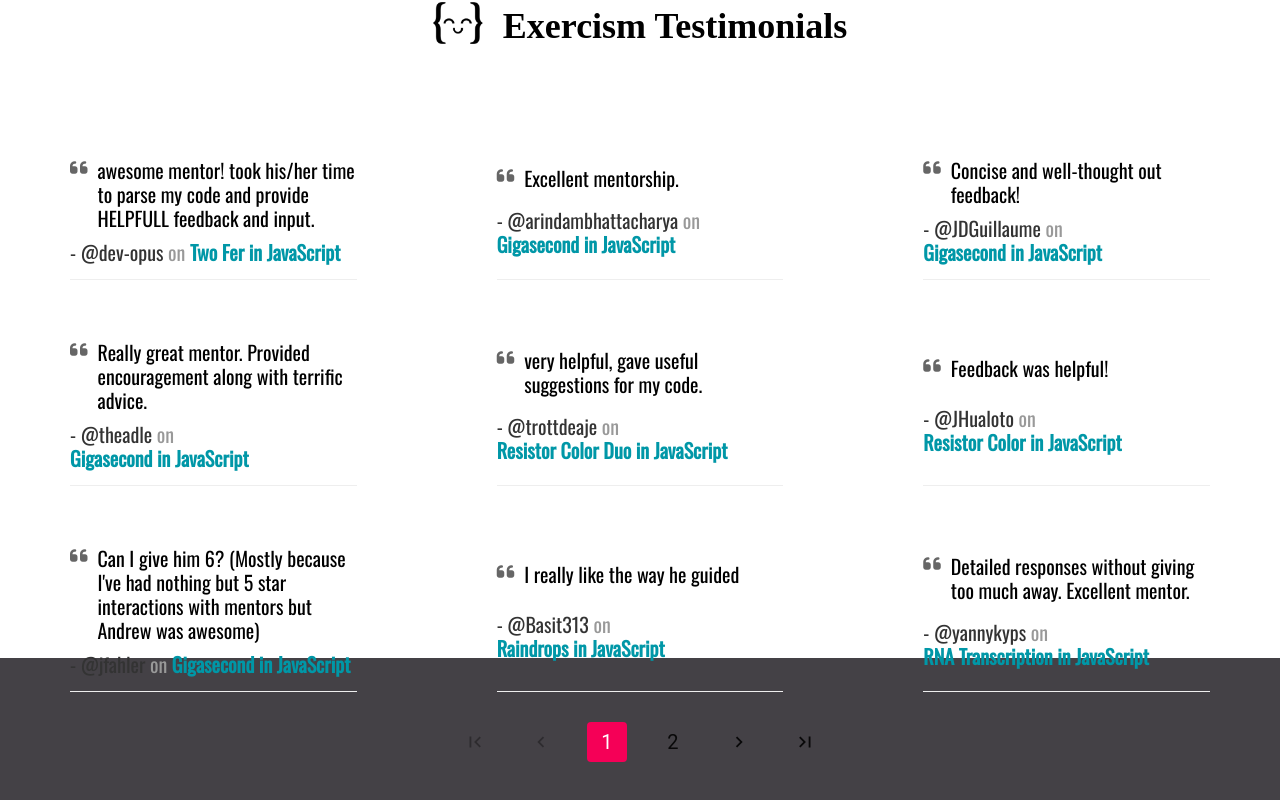
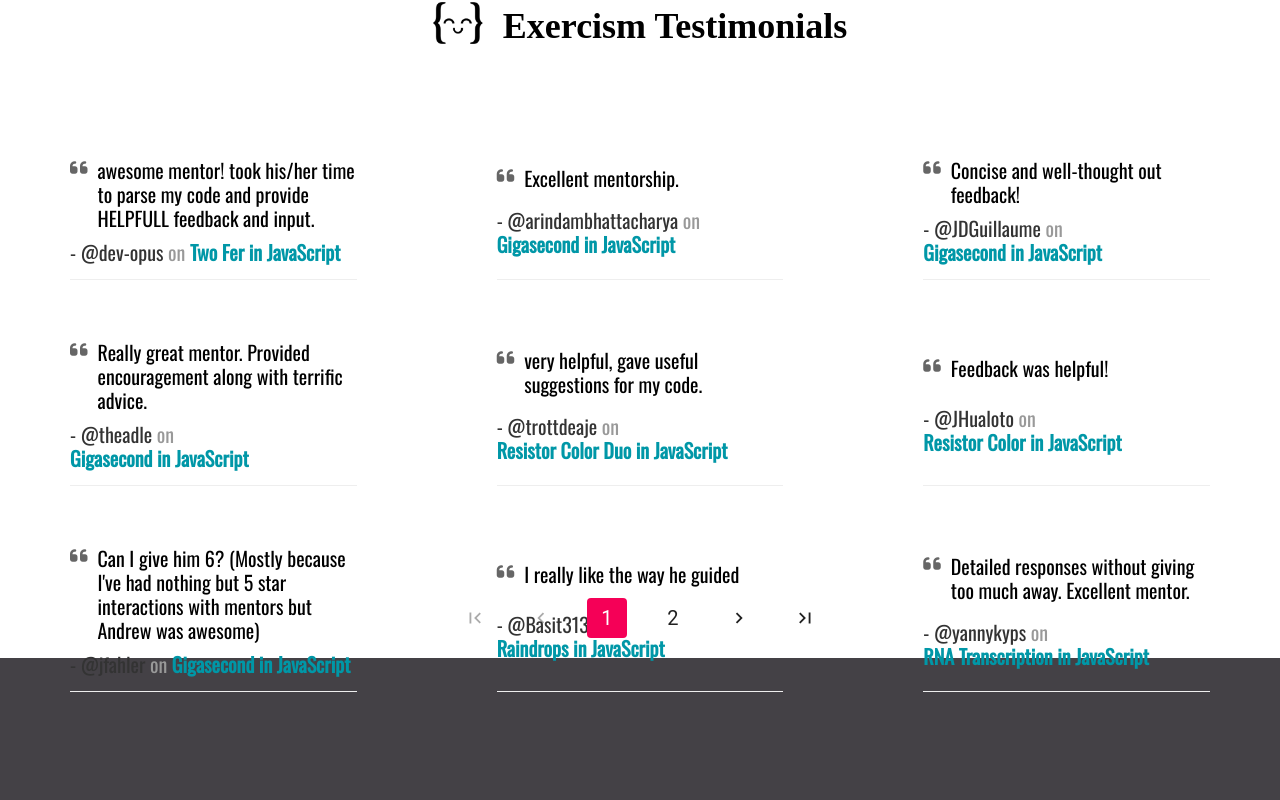
Before and after one commit to andrewbaldwin44/Personal_Page, a React (Create React App) app: page / in a window 1280 px wide. Shown: the part 2078-2878 px from the top of the page. Built offline with nearby package versions, Linux system fonts and the light colour scheme; a web font is replaced by a local one.

Commit message:
Make pagination buttons static

```diff
--- a/src/components/Testimonials.js
+++ b/src/components/Testimonials.js
@@ -66,6 +66,7 @@ function Testimonials({ testimonials }) {
 }
 
 const TestimonialsSection = styled.section`
+  position: relative;
   font-family: 'Linotte', sans-serif;
   font-size: 20px;
   display: flex;
@@ -140,6 +141,9 @@ const ExerciseInfo = styled.p`
 `;
 
 const StyledPagination = styled(Pagination)`
+  position: absolute;
+  bottom: 20px;
+
   & button, li, div {
     font-size: 20px;
     padding: 0 10px;
--- a/src/data/testimonials.js
+++ b/src/data/testimonials.js
@@ -1,6 +1,3 @@
-const exercises = ['Two Fer', 'Resistor Color', 'Resistor Color Duo', 'Gigasecond'];
-const languages = ['Javascript'];
-
 export const testimonials = [
   {
     feedback: 'awesome mentor! took his/her time to parse my code and provide HELPFULL feedback and input.',
```
